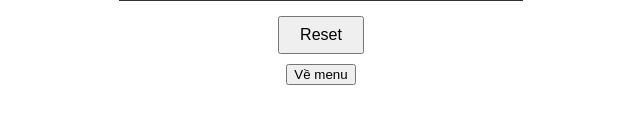
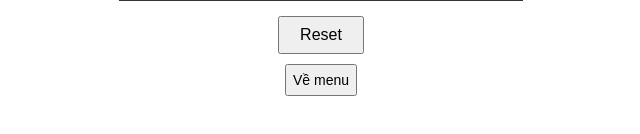
Before and after one commit to hunghqwork10/Caro-Online, a React (Vite) app in the folder client/: page / in a window 1280 px wide. Both pictures are taken after a click on the button "Bắt đầu". Shown: the part 454-588 px from the top of the page, without its empty margins (319-959 px from the left). Built offline with nearby package versions, Linux system fonts and the light colour scheme.

Commit message:
Styling button "Back to Main Menu"

```diff
--- a/client/src/App.tsx
+++ b/client/src/App.tsx
@@ -50,7 +50,7 @@ function App(): JSX.Element {
     <>
       <Board />
       <div style={{ display: 'flex', justifyContent: 'center', marginTop: '10px' }}>
-        <button onClick={backToMenu}>Về menu</button>
+        <button style={{ padding: '6px', cursor: 'pointer', fontSize: '14px' }} onClick={backToMenu}>Về menu</button>
       </div>
     </>
   )
```
